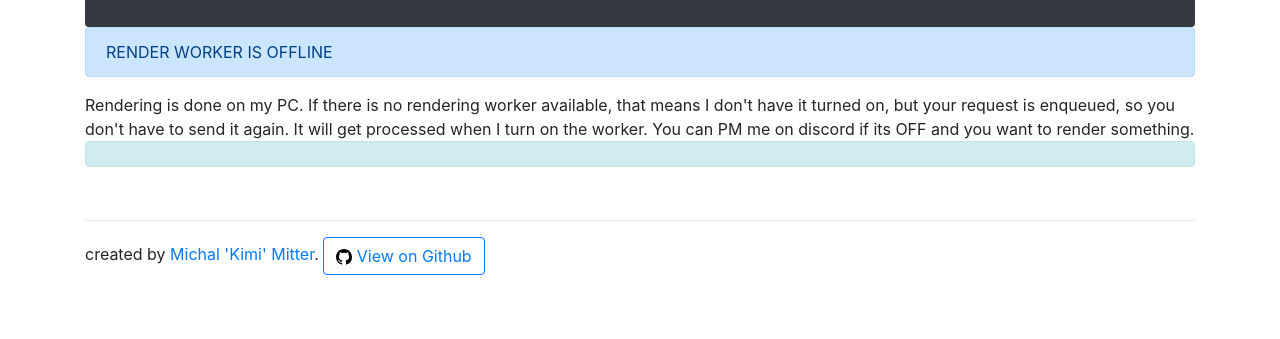
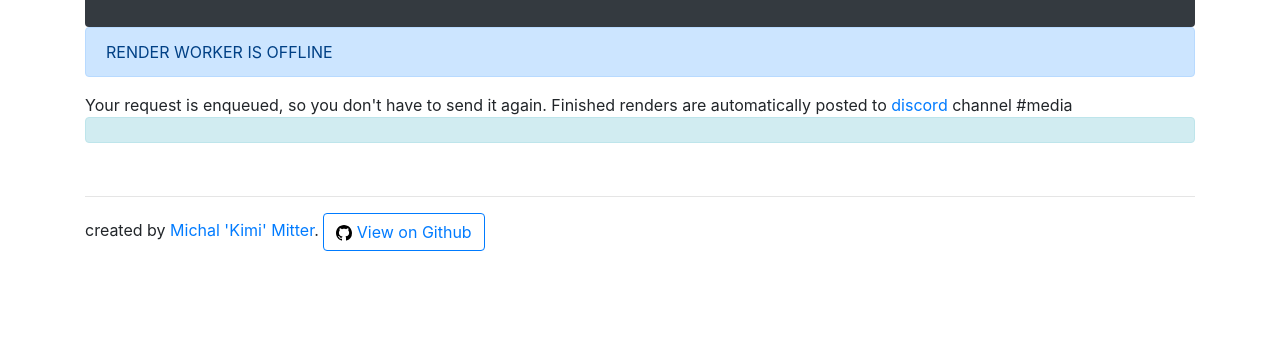
Before and after one commit to mittermichal/greatshot-web, a Flask app: template app/templates/render.html in a window 1280 px wide. Shown: the part 461-800 px from the top of the page. Run offline with Flask 2, Linux system fonts and the light colour scheme; the template is opened without the code that fills it, so the values that code supplies are empty; some libraries are stand-ins or nearby versions.

Commit message:
discord link in render offline info

```diff
--- a/app/templates/render.html
+++ b/app/templates/render.html
@@ -76,11 +76,8 @@ function set_status(task) {
                 <div class="alert alert-primary" role="alert">
                     RENDER WORKER IS OFFLINE
                 </div>
-                Rendering is done on my PC.
-                If there is no rendering worker available, that means I don't have it turned on,
-                but your request is enqueued, so you don't have to send it again.
-                It will get processed when I turn on the worker.
-                You can PM me on discord if its OFF and you want to render something.
+                Your request is enqueued, so you don't have to send it again.
+                Finished renders are automatically posted to <a href="https://discord.gg/p59kWdF">discord</a> channel #media
                 <div class="alert alert-info" role="alert">
                     {{ render_worker_status.msg }}
                 </div>
```
